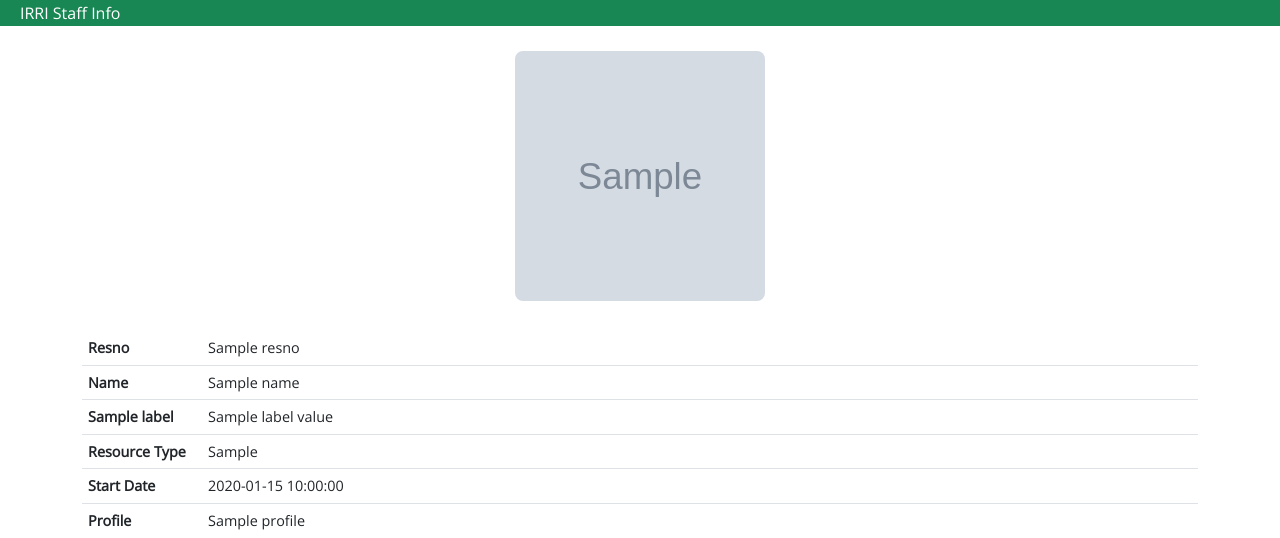
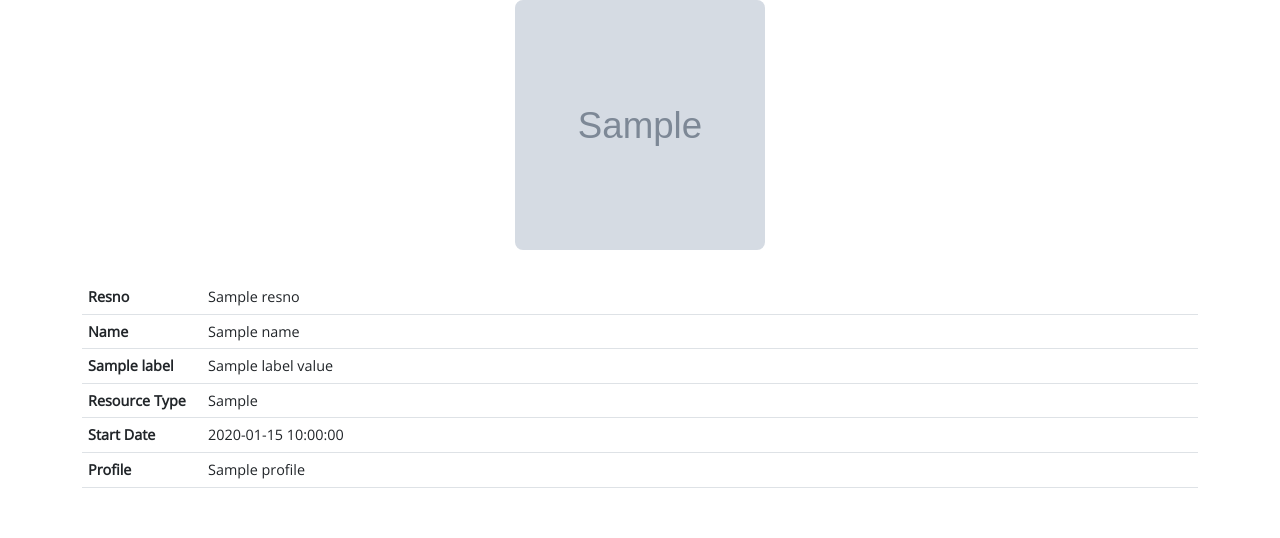
Before and after one commit to rc-delfin/Staffinfo, a Flask app: template templates/staffinfo.html in a window 1280 px wide. Shown: the top 538 px of the page. Run offline with Flask 2, Linux system fonts and the light colour scheme; the template is opened without the code that fills it: most values are stand-ins (such as "Sample title", 1, 10 or a date in 2020); grey boxes marked "Sample" are stand-in pictures; parts of the project's set-up code (start-up, migrations or seed data) failed here and were passed over; some libraries are stand-ins or nearby versions.

Commit message:
removed nav element from popup base html

```diff
--- a/templates/popupbase.html
+++ b/templates/popupbase.html
@@ -41,11 +41,6 @@
 
 
 <body>
-  <nav class="navbar navbar-expand-lg sticky-top navbar-dark bg-success" style="margin-bottom:25px;padding-left:20px;padding-bottom:3px;">
-    <a class="navbar-brand mb-0 h1" href={{ gohome }}>
-      <span style="font-weight:300;font-size:16px;line-height:20px;">IRRI Staff Info</span>
-    </a>
-  </nav>
 
   <div class="container">
     {% block body %}{% endblock %}
```
